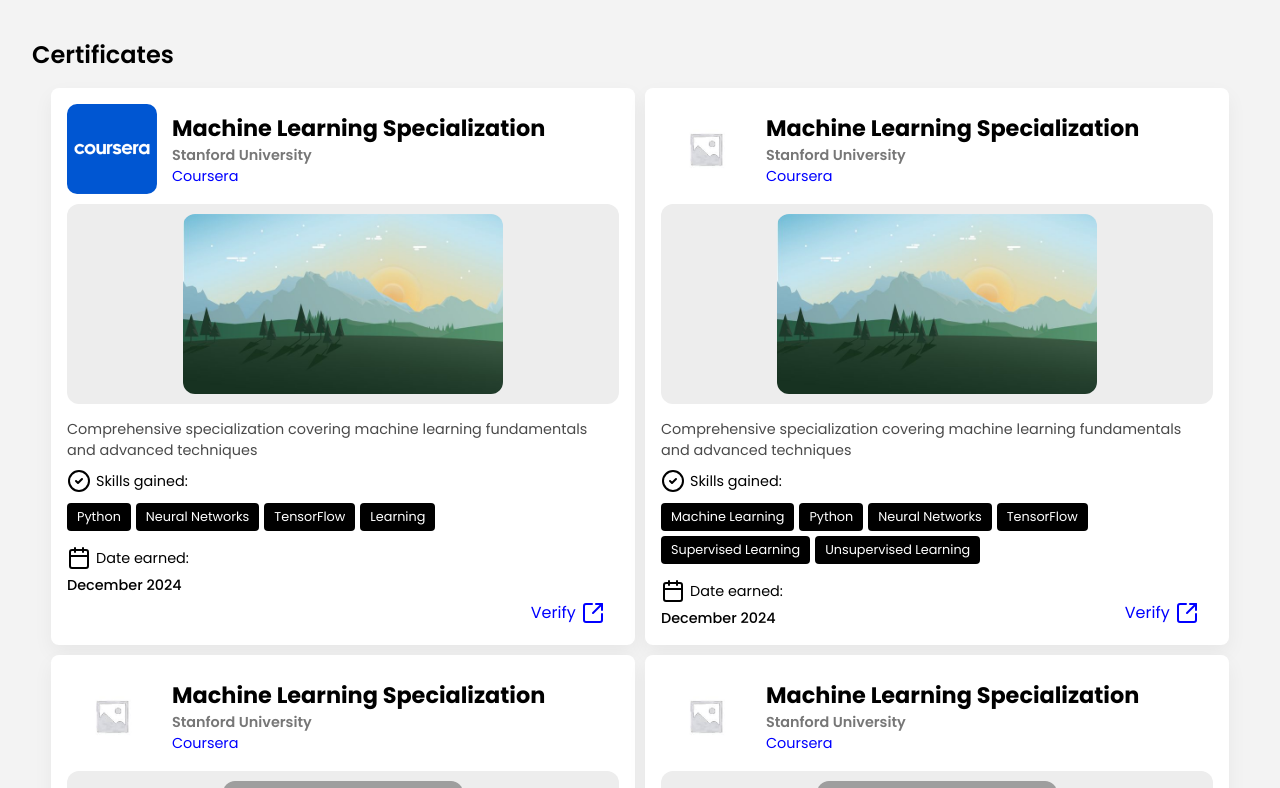
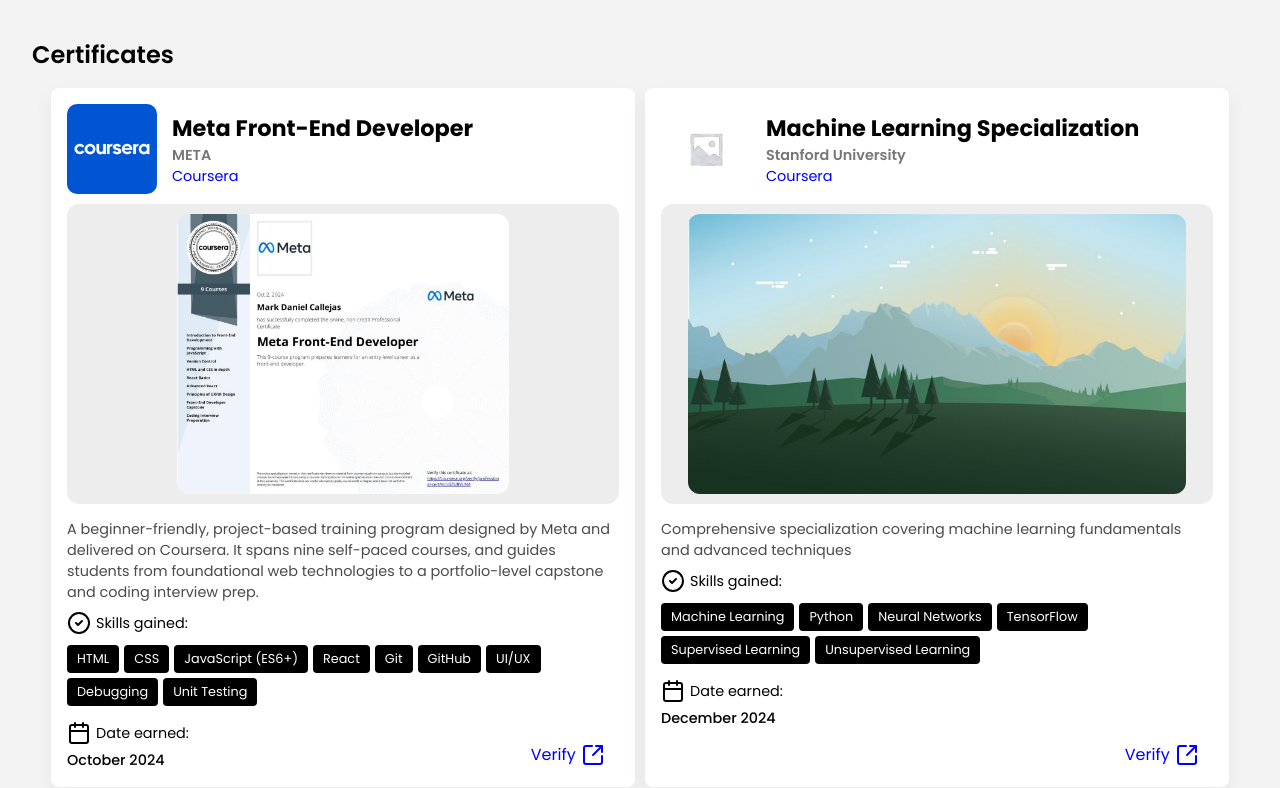
Before and after one commit to IkedaLab-Daniel/markdanielcallejas, a React (Vite) app: page /credentials in a window 1280 px wide. Shown: the part 932-1720 px from the top of the page. Built offline with nearby package versions, Linux system fonts and the light colour scheme; grey boxes are pictures that could not be loaded.

Commit message:
test credential page with actual data

```diff
--- a/src/pages/CredentialsPage.css
+++ b/src/pages/CredentialsPage.css
@@ -151,7 +151,7 @@
 .certificate .card .cert-img-container{
   background-color: #ededed;
   width: 100%;
-  height: 200px;
+  height: 300px;
   border-radius: 12px;
   padding: 10px;
 }
--- a/src/pages/CredentialsPage.jsx
+++ b/src/pages/CredentialsPage.jsx
@@ -193,17 +193,17 @@
 const certificates = [
   {
     id: 1,
-    title: "Machine Learning Specialization",
-    issuer: "Stanford University",
+    title: "Meta Front-End Developer",
+    issuer: "META",
     icon: coursera,
     platform: "Coursera",
-    dateEarned: "December 2024",
-    credentialId: "COURSERA-ML-2024-001234",
-    verificationUrl: "https://coursera.org/verify/specialization/001234",
-    skills: ["Python", "Neural Networks", "TensorFlow", "Learning"],
-    certificateImage: placeholder_ls,
-    instructor: "Andrew Ng",
-    description: "Comprehensive specialization covering machine learning fundamentals and advanced techniques"
+    dateEarned: "October 2024",
+    credentialId: "",
+    verificationUrl: "https://coursera.org/share/6a6112589a37961242fb7e9c7ceb4eba",
+    skills: ["HTML", "CSS", "JavaScript (ES6+)", "React", "Git", "GitHub", "UI/UX", "Debugging", "Unit Testing"],
+    certificateImage: metafrontend,
+    instructor: "META Staffs",
+    description: "A beginner-friendly, project-based training program designed by Meta and delivered on Coursera. It spans nine self-paced courses, and guides students from foundational web technologies to a portfolio-level capstone and coding interview prep."
   },
   {
     id: 2,
```
